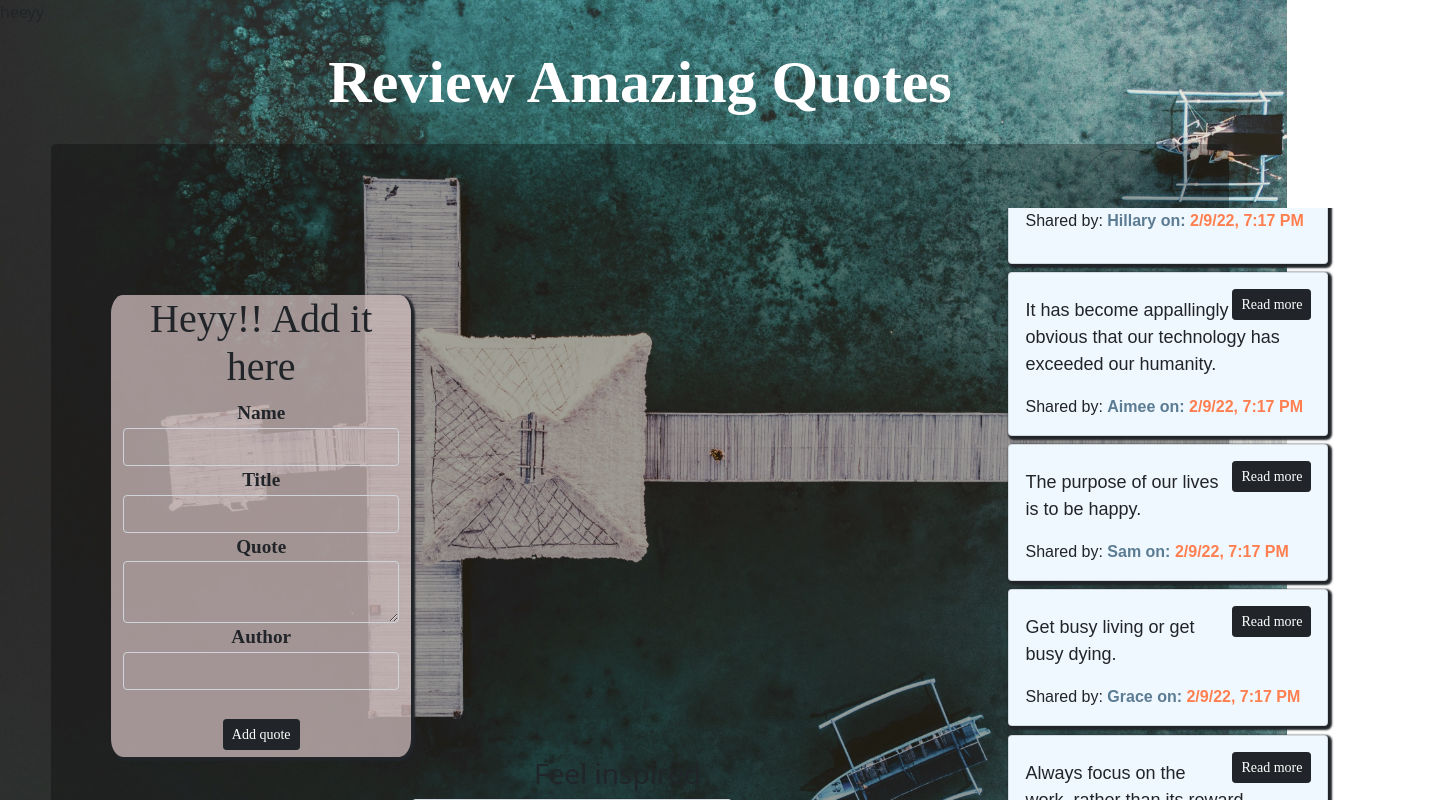
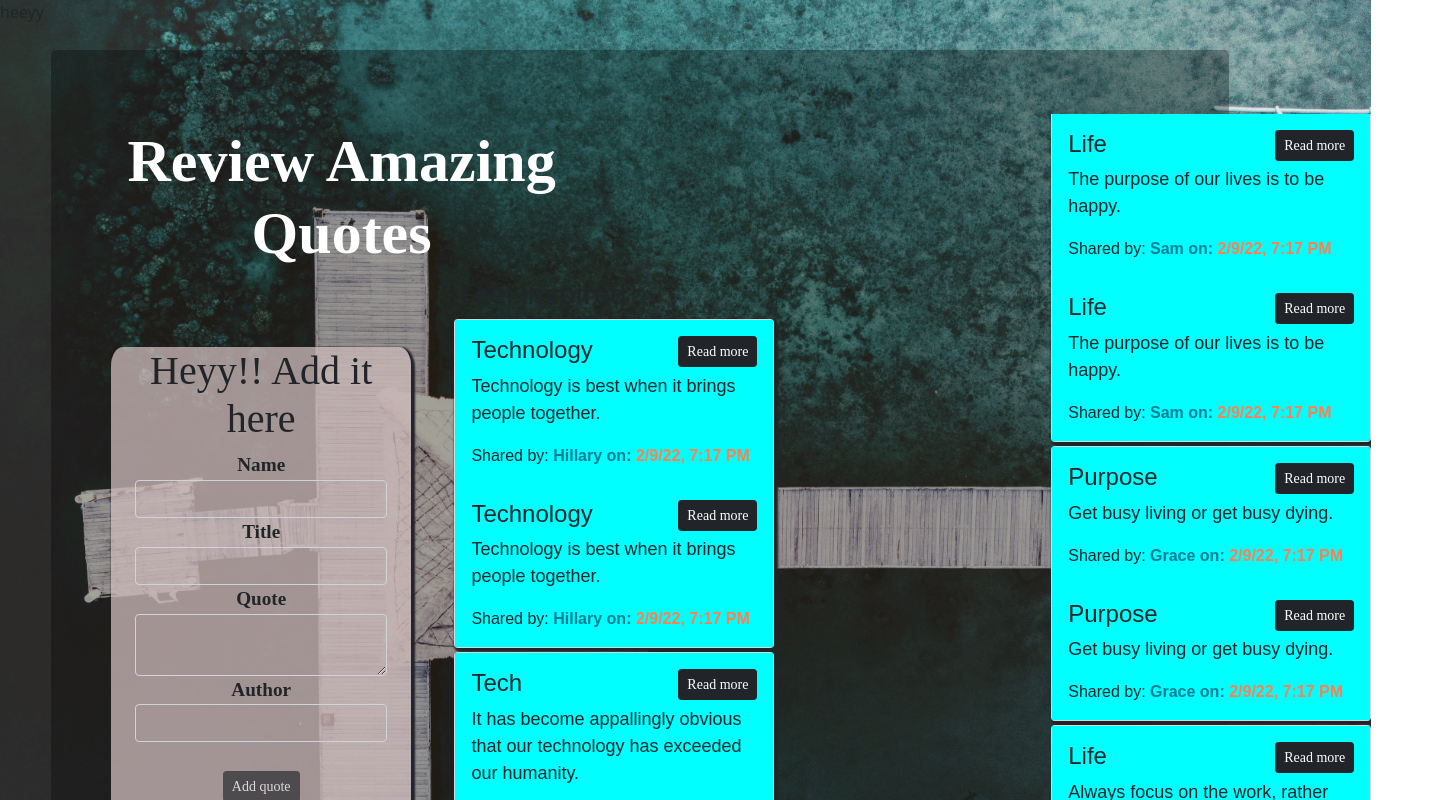
Before and after one commit to silvianjoki/Quotes-app, an Angular app: page / in a window 1280 px wide. Shown: the top 800 px of the page, 1432 px wide, since content can reach past the window. Built offline with nearby package versions, Linux system fonts and the light colour scheme; a web font is replaced by a local one.

Commit message:
add changes

```diff
--- a/src/app/date-count.pipe.ts
+++ b/src/app/date-count.pipe.ts
@@ -5,19 +5,29 @@ import { Pipe, PipeTransform } from '@angular/core';
 })
 export class DateCountPipe implements PipeTransform {
 
-  transform(value: any): number {
-    let today:Date = new Date ();
-    let todayWIthNoTime:any = new Date (today.getFullYear(), today.getMonth(), today.getDate())
-    var dateDifference = Math.abs(value - todayWIthNoTime)
-    const secondsInDay = 86400;
+  transform(value:any): any {
+    let today:Date = new Date();
+    let dateDifference = today.getTime() - value.getTime();
+    dateDifference /= 1000;
+    dateDifference /= (3600);
+    dateDifference /=24;
 
-    var dateDifferenceSeconds = dateDifference*0.001;
-    var dateCounter = dateDifferenceSeconds/secondsInDay;
+    return Math.ceil(dateDifference)-1;
+  }
+}
 
-    if (dateCounter >=1 && value >todayWIthNoTime){
-      return dateCounter;
-    }else{
-        return 0;
-      }
-    }
-}
+  // transform(value: any): number {
+  //   let today:Date = new Date ();
+  //   let todayWIthNoTime:any = new Date (today.getFullYear(), today.getMonth(), today.getDate())
+  //   var dateDifference = Math.abs(value - todayWIthNoTime)
+  //   const secondsInDay = 86400;
+
+  //   var dateDifferenceSeconds = dateDifference*0.001;
+  //   var dateCounter = dateDifferenceSeconds/secondsInDay;
+
+  //   if (dateCounter >=1 && value >todayWIthNoTime){
+  //     return dateCounter;
+  //   }else{
+  //       return 0;
+  //     }
+  //   }
--- a/src/app/details/details.component.html
+++ b/src/app/details/details.component.html
@@ -1,32 +1,23 @@
-<!-- <div class="container">
+
+
+
+
+<div class="overllay">
     <h1>
         {{title | titlecase}}
     </h1>
+    <div class="row">
+        <div class="col-sm-8">
+            <app-form (addQuote) = "addedQuote($event)"></app-form>
         </div>
-
-<div class="container-fluid">
-    <app-form (addQuote) = "addedQuote($event)"></app-form>
-</div> -->
-
-
-<div class="container">
-    <h1>
-        {{title | titlecase}}
-    </h1>
-</div>
-<div class="overllay">
-<hr style="width:50%;">
-<div class = col-sm-3>
-    <app-form (addQuote)="addedQuote($event)"></app-form>
-</div>
-<div class="container-fluid">
-        <div class="row">
-            <div class="col-sm-9">
+        <div class="col-sm-4">
             <h3 class="text-center">Feel inspired</h3>
             <div class="cards">
                 <div *ngFor="let quote  of sortQuotes; let i= index" class="card" style="width: 20rem;">
-                    <div class="card-body" appHighlightQuote >
-                        <h4 class="card-title" >
+                <div class="card-body"  appHighlightQuote >
+                <!-- *ngIf="highlighHighest() === quote.likes && quote.likes >0"  -->
+                    <h4 class="card-title"  >
+                        <span> {{quote.title }} </span>
                         <button (click)="displayInfo(i)" class="btn btn-dark btn-sm" id="quotes-button">Read more</button>
                     </h4>
                     <p class="card-text" id= "innertext"> {{quote.quote}}</p>
@@ -36,9 +27,23 @@
                         <span id="date">
                         on: <span id="datecolor">{{quote.datePosted|date:'short'}}</span></span></span></span>
                 </div>
+                <div class="card-body"  appHighlightQuote >
+                <!-- *ngIf="highlighHighest() !== quote.likes && quote.likes >0"  -->
+                    <h4 class="card-title"  >
+                        <span> {{quote.title }} </span>
+                        <button (click)="displayInfo(i)" class="btn btn-dark btn-sm" id="quotes-button">Read more</button>
+                    </h4>
+                    <p class="card-text" id= "innertext"> {{quote.quote}}</p>
+                    <app-upvote *ngIf="quote.showInfo"  (isRead)="quoteDelete ($event, i)"></app-upvote>
+                    <span class="card-subtitle mb-2">Shared by:
+                        <span id="name">{{quote.name}}
+                        <span id="date">
+                        on: <span id="datecolor">{{quote.datePosted|date:'short'}}</span></span></span></span>
+                </div>
+
+                <app-details *ngIf="quote.showInfo"  (isRead) = 'quoteDelete($event, i)' ></app-details>
                 </div>
             </div>
         </div>
     </div>
 </div>
-</div>
--- a/src/app/details/details.component.ts
+++ b/src/app/details/details.component.ts
@@ -1,4 +1,6 @@
-import { Component, OnInit } from '@angular/core';
+import { Component, Directive, ElementRef, OnInit } from '@angular/core';
+import { get } from 'http';
+import { HighlightQuoteDirective } from '../highlight-quote.directive';
 import { Quotes } from '../quotes';
 
 @Component({
@@ -6,6 +8,8 @@ import { Quotes } from '../quotes';
   templateUrl: './details.component.html',
   styleUrls: ['./details.component.css']
 })
+
+
 export class DetailsComponent implements OnInit {
   ngOnInit(): void {
 
@@ -16,8 +20,8 @@ export class DetailsComponent implements OnInit {
     new Quotes ( 'Hillary','Technology',  'Technology is best when it brings people together.', 'Matt Mullenweg', new Date (2022, 1, 12), 0, 0),
     new Quotes ( 'Aimee','Tech', 'It has become appallingly obvious that our technology has exceeded our humanity.', 'Albert Einstein', new Date (2022, 1, 2), 0, 0),
     new Quotes ( 'Sam', 'Life', 'The purpose of our lives is to be happy.', 'Dalai Lama', new Date (2022, 2, 5), 0, 0),
-    new Quotes ( 'Grace','Purpose', 'Get busy living or get busy dying.', 'Stephen King', new Date (2022, 1, 5), 0, 0),
-    new Quotes ( 'Eve', 'Life', 'Always focus on the work, rather than its reward.', 'Bravagad Gita', new Date (2022, 1, 25), 0, 0)
+    new Quotes ( 'Grace','Purpose', 'Get busy living or get busy dying.', 'Stephen King', new Date(2022, 2, 5), 0, 0),
+    new Quotes ( 'Eve', 'Life', 'Always focus on the work, rather than its reward.', 'Bravagad Gita', new Date(2022, 2, 5), 0, 0),
   ];
 
 
@@ -37,8 +41,8 @@ export class DetailsComponent implements OnInit {
     // delete quote
   quoteDelete (isRead:any, index:any){
     if (isRead) {
-      let toDelete = confirm("You really wanna let go?")
-      if(toDelete){
+      let quoteDelete = confirm("You really wanna let go?")
+      if(quoteDelete){
         this.quotes.splice (index,1);
       }
     }
@@ -48,20 +52,41 @@ export class DetailsComponent implements OnInit {
       this.quotes[index].showInfo = !this.quotes [index].showInfo;
     }
   }
+
   // highlightHighest() {
-  //   let quotelikes = []
-  //   let highestlikes: number
-  //   for(let j = 0; j < this.quotes.length; j++){
-  //     quotelikes.push(this.quotes[j].likes)
+  //   let quotesLikes = []
+  //   let hightestLikes: number
+  //   for (let j = 0; j < this.quotes.length; j++) {
+  //     quotesLikes.push ( this.quotes[j].likes)
   //   }
-  // quotelikes.sort(function (a,b) {
-  //     return b-a
-  //   })
-  //   highestlikes = quotelikes[0]
-  //   return highestlikes;
+
+
+  // highlightHighest (); void {
+  //   let likes: number = Math.max.apply(Maths, this, getQuotes())
   // }
 
+  // get sortQuotes(){
+  //   return this.quotes;
+  // }
+
+
+  //   quotesLikes.sort (function (a,b){
+  //     return b - a
+  //   })
+  //   hightestLikes = quotesLikes [0]
+  //   return hightestLikes;
+  // }
+
+  // get sortQuotes () {
+  //   return this.quotes.sort ((a, b) => {
+  //     return <any> new Date (b.datePosted) - <any> new Date (a.datePosted);
+  //   });
+  // }
 
 function highlightHighest() {
   throw new Error('Function not implemented.');
 }
+
+function sortQuotes() {
+  throw new Error('Function not implemented.');
+}
--- a/src/app/form/form.component.html
+++ b/src/app/form/form.component.html
@@ -24,7 +24,7 @@
         </div>
 
         <br>
-        <button type="submit" class="btn btn-sm btn-dark">Add quote</button>
+        <button type="submit" class="btn btn-sm btn-dark" [disabled]="!quoteForm.form.valid">Add quote</button>
     </form>
 
 
--- a/src/app/highlight-quote.directive.ts
+++ b/src/app/highlight-quote.directive.ts
@@ -1,4 +1,4 @@
-import { Directive, ElementRef, HostListener} from '@angular/core';
+import { Directive, ElementRef} from '@angular/core';
 
 @Directive({
   selector: '[appHighlightQuote]'
@@ -6,17 +6,11 @@ import { Directive, ElementRef, HostListener} from '@angular/core';
 export class HighlightQuoteDirective {
 
   constructor(private elem:ElementRef) {
-    this.elem.nativeElement.style.background = 'rgb (139, 231, 250)'
-  }
-  @HostListener("click") onClicks(){
-    this.textDeco("green")
+    this.elem.nativeElement.style.background = 'cyan';
   }
 
-  @HostListener("dblclick") onDoubleClicks(){
-    this.textDeco("None")
-  }
-  private textDeco(action:string){
-    this.elem.nativeElement.style.color=action;
-  }
+  // private textDeco(action:string){
+  //   this.elem.nativeElement.style.color=action;
+  // }
 
 }
--- a/src/app/quotes.ts
+++ b/src/app/quotes.ts
@@ -1,9 +1,11 @@
 export class Quotes {
     showInfo:boolean;
+
     constructor(public name:string, public title:string, public quote:string, public author:string, public datePosted:Date, public likes:number, public dislikes:number ) {
         this.showInfo=false;
         this.datePosted=new Date ();
         this.likes = 0;
         this.dislikes= 0;
+
     }
 }
--- a/src/app/upvote/upvote.component.ts
+++ b/src/app/upvote/upvote.component.ts
@@ -1,4 +1,4 @@
-import { Component, OnInit, Output } from '@angular/core';
+import { Component, Input, OnInit, Output } from '@angular/core';
 import { EventEmitter } from '@angular/core';
 import { Quotes } from '../quotes';
 
@@ -8,6 +8,7 @@ import { Quotes } from '../quotes';
   styleUrls: ['./upvote.component.css']
 })
 export class UpvoteComponent implements OnInit {
+
 
   quots = new Quotes('','','','', new Date (), 0, 0);
   @Output() deleteQuote = new EventEmitter <Quotes> ()
```
Lines whose indentation alone changed are shown as unchanged.
